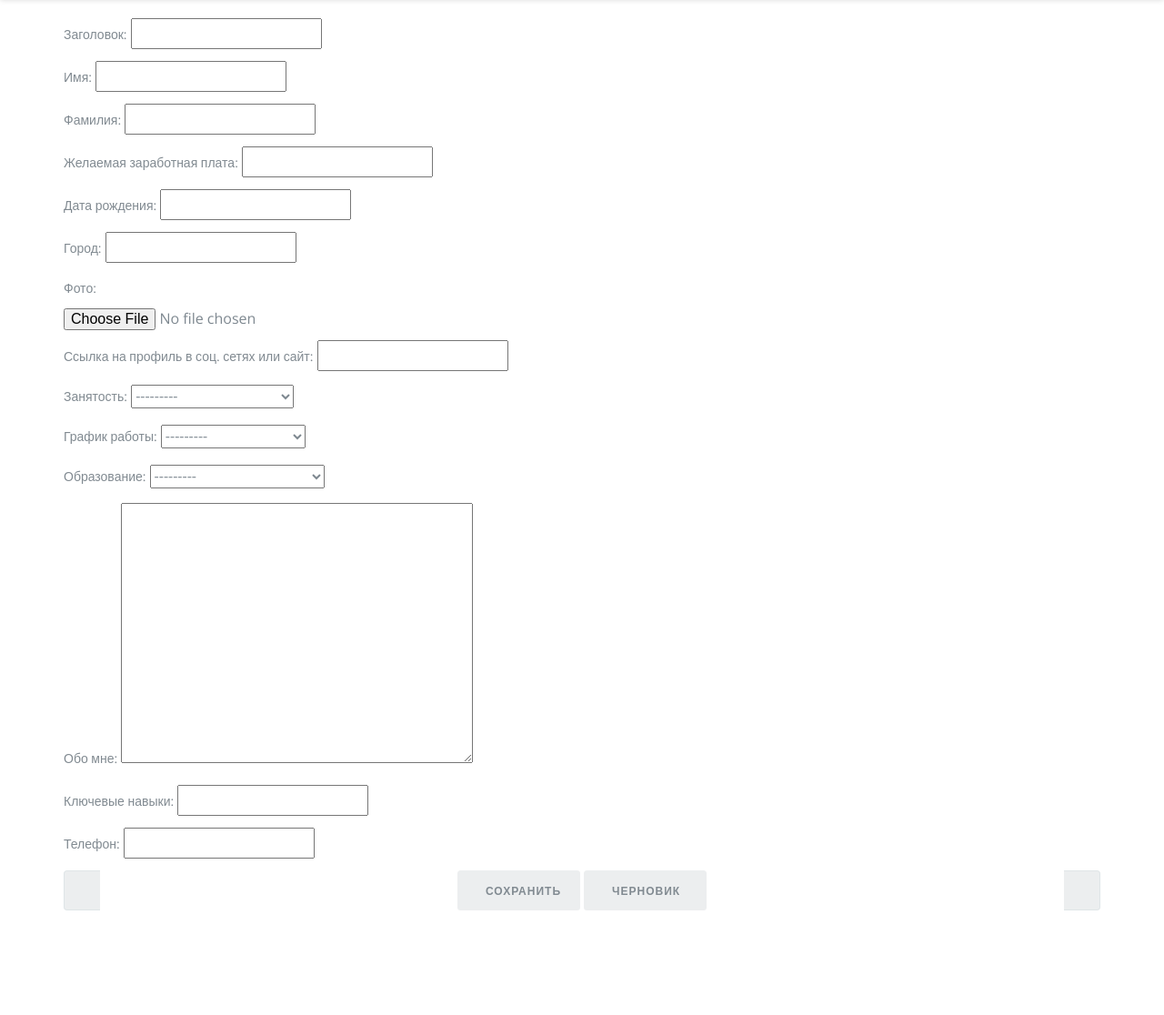
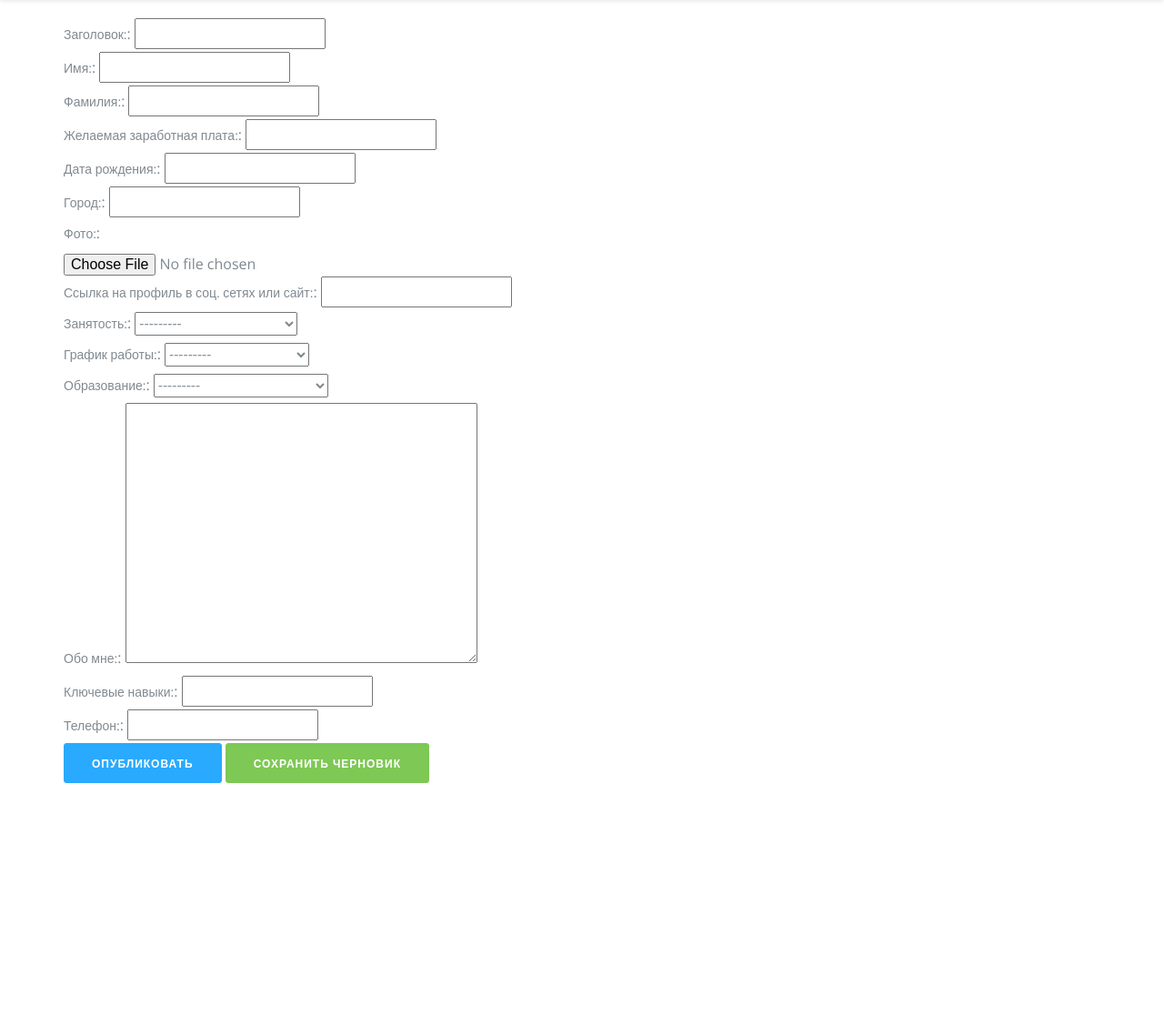
Before and after one commit to Levkrs/djangotraining, a Django app: page /applicant/createresume/ in a window 1280 px wide. Shown: the part 60-1176 px from the top of the page at 91% size. After the commit the page ends 921 px from the top, so only its background shows below. Run offline with Django 3.2, Linux system fonts and the light colour scheme; the visitor is signed in with stand-in values (Sample User, id 1); some libraries are stand-ins or nearby versions.

Commit message:
Fix create resume status

```diff
--- a/applicantapp/forms.py
+++ b/applicantapp/forms.py
@@ -2,12 +2,6 @@ import django.forms as forms
 
 from applicantapp.models import Resume
 from companyapp.models import Job
-
-
-class UserProfileForm(forms.ModelForm):
-    class Meta:
-        model = Resume
-        exclude = ['user', 'status', 'moder_comment', 'created_at', 'updated_at', 'views_count',]
 
 
 class ResumeUpdateForm(forms.ModelForm):
--- a/applicantapp/models.py
+++ b/applicantapp/models.py
@@ -87,7 +87,7 @@ class Resume(models.Model):
     key_skills = models.CharField(max_length=255, blank=True, null=True, verbose_name='Ключевые навыки')
     phone = models.CharField(max_length=20, blank=False, verbose_name='Телефон')
     moder_comment = models.TextField(blank=True, null=True, verbose_name='Комментарий модератора')
-    views_count = models.PositiveIntegerField(blank=False, default=0, verbose_name='Кол-во просмотров')
+    views_count = models.PositiveIntegerField(blank=True, default=0, verbose_name='Кол-во просмотров')
     created_at = models.DateTimeField(auto_now_add=True, verbose_name='Дата создания')
     updated_at = models.DateTimeField(auto_now=True, verbose_name='Дата обновления')
 
--- a/applicantapp/views.py
+++ b/applicantapp/views.py
@@ -8,7 +8,7 @@ from django.views.generic import CreateView, ListView, TemplateView, UpdateView,
 from django.views.generic.edit import FormMixin
 from django.contrib.auth.mixins import PermissionRequiredMixin
 
-from applicantapp.forms import UserProfileForm, ResumeUpdateForm, JobSearchForm
+from applicantapp.forms import ResumeUpdateForm, JobSearchForm
 from applicantapp.models import Resume
 from authapp.models import MyUser
 from companyapp.models import Job
@@ -33,34 +33,25 @@ class ResumeList(LoginRequiredMixin, ListView):
     Список резюме пользователя
     """
     def get_queryset(self):
-        return Resume.objects.filter(user=self.request.user.id)
+        return Resume.objects.filter(user=self.request.user.id).exclude(status=9)
 
 
 class CreateResume(LoginRequiredMixin, ApplicantPermissionMixin, CreateView):
     """
     Создание резюме
     """
-    form_class = UserProfileForm
+    model = Resume
+    fields = ('headline', 'status', 'first_name', 'surname', 'salary', 'date_of_birth', 'city', 'user_pic', 'links', 'employment', 'work_schedule', 'education_type', 'about_me', 'key_skills', 'phone')
     template_name = 'applicantapp/create_resume.html'
 
-
     def get_success_url(self):
-        print(self.object.id)
         return reverse_lazy('applicantapp:profile', args=(self.request.user.id,))
-
-    def get_context_data(self, **kwargs):
-        ctx = super(CreateResume, self).get_context_data(**kwargs)
-        return ctx
 
     def form_valid(self, form):
         user_for_reg = MyUser.objects.get(id=self.request.user.id)
         form.instance.user = user_for_reg
-
         return super(CreateResume, self).form_valid(form)
 
-    def post(self, request, **kwargs):
-        request.POST = request.POST.copy()
-        return super(CreateResume, self).post(request, **kwargs)
 
 class UpdateResume(LoginRequiredMixin, ApplicantPermissionMixin, UpdateView):
     """
--- a/companyapp/views.py
+++ b/companyapp/views.py
@@ -53,7 +53,6 @@ class JobCreateView(LoginRequiredMixin, CompanyPermissionMixin, CreateView):
     model = Job
     fields = ('status', 'grade', 'category', 'salary', 'city', 'employment', 'skills',
               'work_schedule', 'experience', 'short_description', 'description',)
-
 
     def form_valid(self, form):
         form.instance.company = self.request.user.company
--- a/templates/applicantapp/create_resume.html
+++ b/templates/applicantapp/create_resume.html
@@ -12,26 +12,27 @@
     {% block content %}
         <div class="container resume-container">
 
-            <form method="post" id="form_for_post" class="form-resume" enctype="multipart/form-data"> {% csrf_token %}
-                {{ form.as_p }}
+            <form method="post" id="form_for_post" class="form-resume" enctype="multipart/form-data">
+                {% csrf_token %}
 
-                <div class="row">
-                    <div class="form-group col-lg-12" style="text-align: center;">
-                        <div class="input-group">
-                            <span class="input-group-addon"><i class=""></i></span>
-                            <div id="id_status">
-                                <button type="submit" class="btn btn-gray btn-save" name="status" value="2">
-                                    Сохранить
-                                </button>
-                                <button type="submit" class="btn btn-gray btn-save" name="status" value="4">
-                                    Черновик
-                                </button>
-                            </div>
+                {% for field in form %}
+                    {% if field.name not in 'status' %}
+                        <div>
+                            {{ field.label_tag }}:
+                            {{ field }}
+                            {{ field.errors }}
+                        </div>
+                    {% endif %}
+                {% endfor %}
 
-                            <span class="input-group-addon"><i class=""></i></span>
-                        </div>
-                    </div>
-                </div>
+                {{ form.errors }}
+                {{ form.non_field_errors }}
+
+<!--                {{ form.as_p }}-->
+
+                <button class="btn btn-primary" name="status" value="2" type="submit">Опубликовать</button>
+                <button class="btn btn-success" name="status" value="4" type="submit">Сохранить Черновик</button>
+
             </form>
         </div>
 
```
